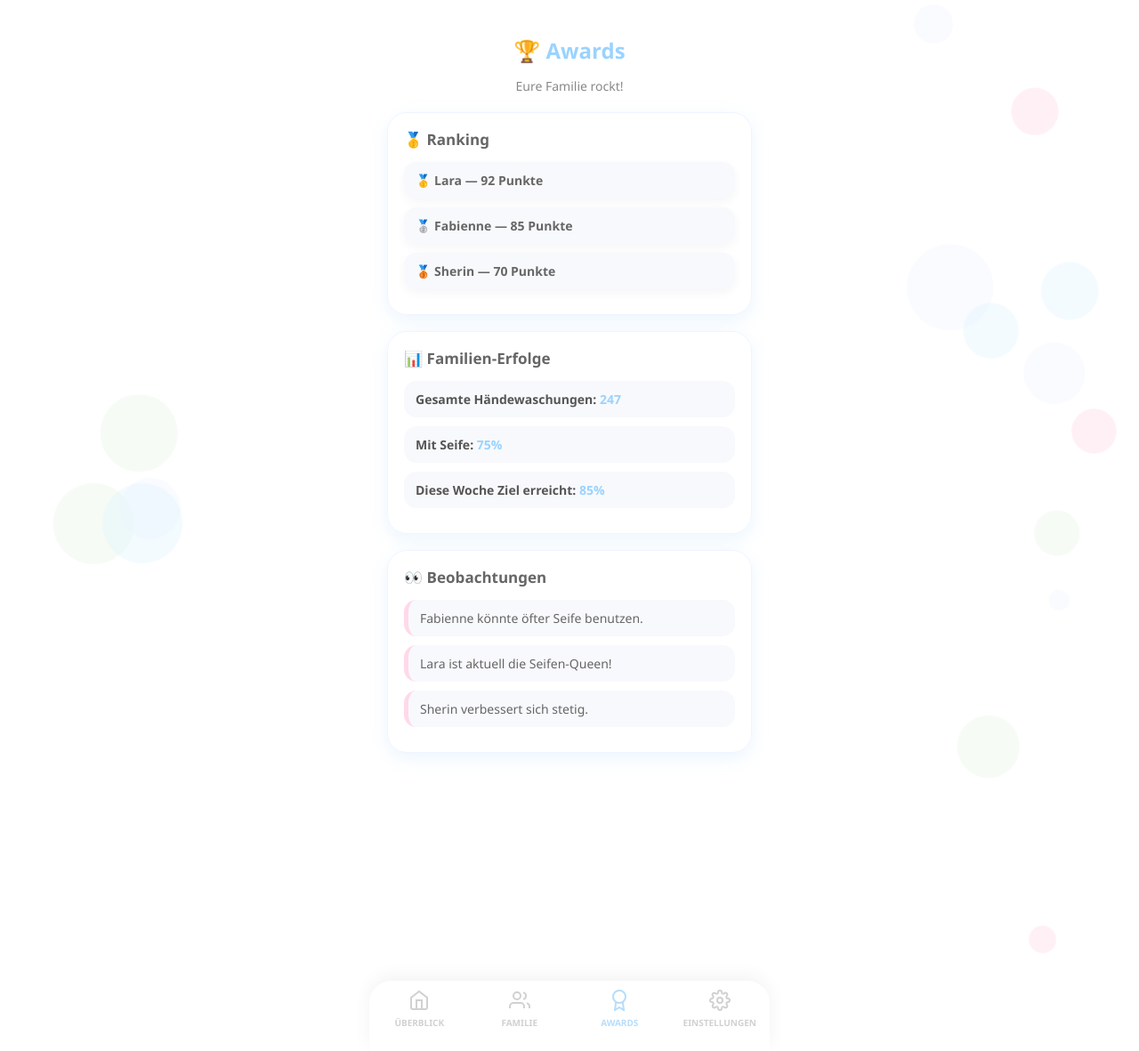
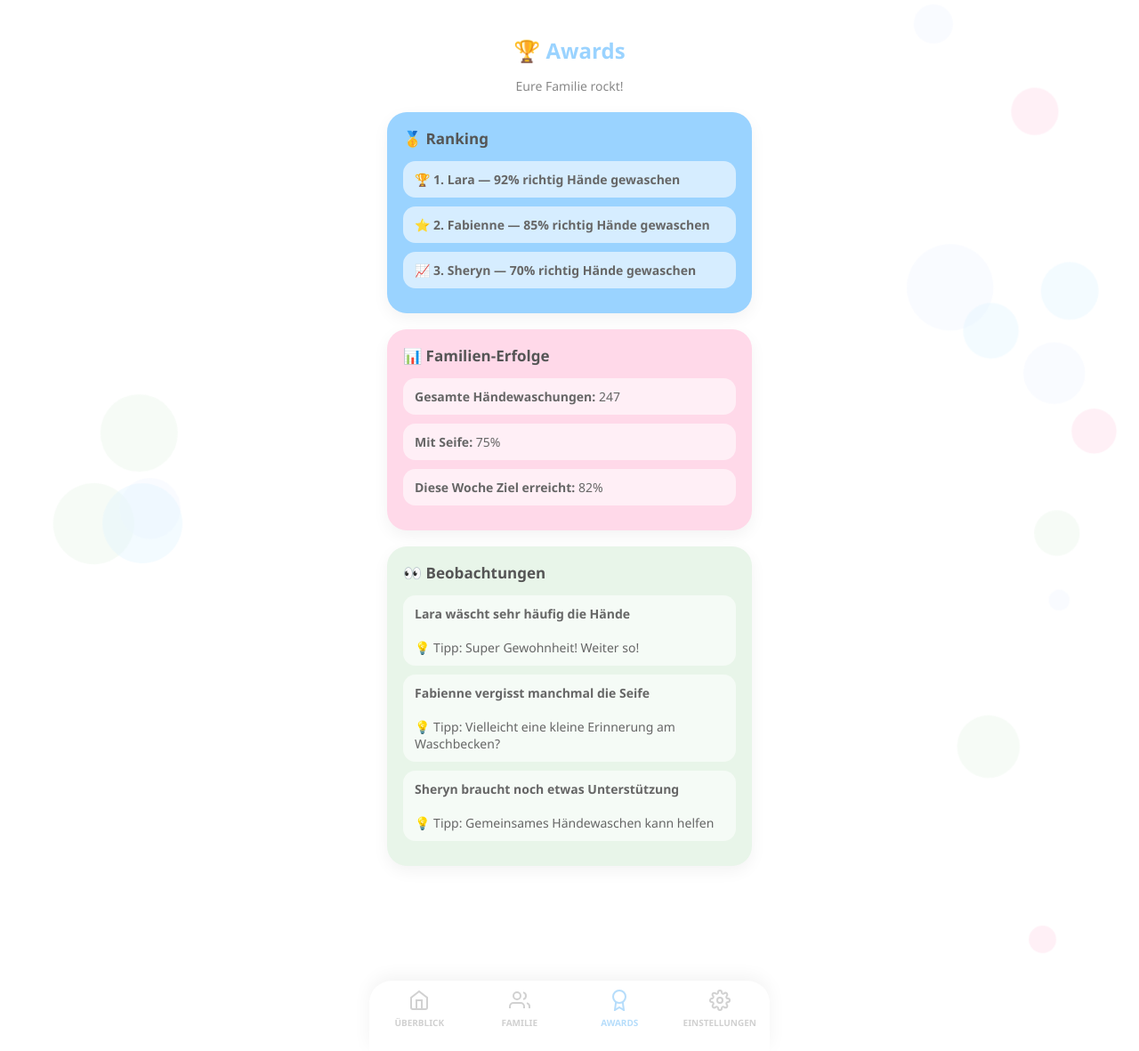
Before and after one commit to lara27e/im4_washy, a PHP site: page /protected.html in a window 1280 px wide, after a click on "AWARDS". Shown: the whole page at 89% size. Run offline with PHP 8.4, Linux system fonts and the light colour scheme.

Commit message:
award seite version 2

```diff
--- a/css/style.css
+++ b/css/style.css
@@ -674,38 +674,59 @@ button:active { transform: scale(0.98); }
   margin-bottom: 20px;
 }
 
-/* Awards-Karten */
+/* =========================
+   AWARDS KARTEN
+========================= */
+
 #awards .placeholder-card {
-  background: rgba(255, 255, 255, 0.9);
   border-radius: 22px;
   padding: 18px;
   margin-bottom: 18px;
-  box-shadow: 0 6px 18px rgba(180, 221, 252, 0.25);
-  border: 1px solid #f0f4ff;
+  box-shadow: 0 6px 18px rgba(0,0,0,0.05);
 }
 
-/* Überschriften in Karten */
+/* Ranking */
+#awards .placeholder-card:nth-of-type(1) {
+  background: #9ad3ff;
+}
+
+/* Familien-Erfolge */
+#awards .placeholder-card:nth-of-type(2) {
+  background: #ffd9e9;
+}
+
+/* Beobachtungen */
+#awards .placeholder-card:nth-of-type(3) {
+  background: #e8f5e9;
+}
+
+/* Überschriften */
 #awards h3 {
   margin-top: 0;
   margin-bottom: 14px;
-  color: #666;
+  color: #555;
   font-size: 17px;
 }
 
-/* Ranking */
+/* =========================
+   RANKING
+========================= */
+
 #familyRanking p {
-  background: linear-gradient(90deg, #B4DDFC, #ffd9e9);
+  background: rgba(255,255,255,0.7);
   color: #555;
   padding: 12px 14px;
   border-radius: 16px;
   margin: 10px 0;
   font-weight: 600;
-  box-shadow: 0 4px 12px rgba(0,0,0,0.04);
 }
 
-/* Familien-Erfolge */
+/* =========================
+   FAMILIENERFOLGE
+========================= */
+
 #awards .placeholder-card p {
-  background: #f8f9fc;
+  background: rgba(255,255,255,0.6);
   border-radius: 14px;
   padding: 11px 13px;
   margin: 10px 0;
@@ -713,30 +734,15 @@ button:active { transform: scale(0.98); }
   font-size: 14px;
 }
 
-#awards .placeholder-card p strong {
-  color: #555;
-}
+/* =========================
+   BEOBACHTUNGEN
+========================= */
 
-#totalWashCount,
-#soapRate,
-#weeklySuccess {
-  color: #9ad3ff;
-  font-weight: 700;
-}
-
-/* Beobachtungen */
 #observationsList p {
-  background: #fff1f7;
-  border-left: 5px solid #ffd9e9;
+  background: rgba(255,255,255,0.7);
   border-radius: 14px;
   padding: 12px 14px;
   margin: 10px 0;
   color: #666;
   font-size: 14px;
 }
-
-/* sanfter Button-/Card-Effekt */
-#awards .placeholder-card:hover {
-  transform: translateY(-2px);
-  transition: 0.2s ease;
-}
--- a/js/protected.js
+++ b/js/protected.js
@@ -213,3 +213,71 @@ function addNewFamilyCard(name, role, emoji, color) {
   `;
   familyList.appendChild(newCard);
 }
+
+// ==========================================
+// 4. AWARDS / RANKING / FAMILIEN-ERFOLGE
+// ==========================================
+
+const awardsData = [
+  { name: "Fabienne", percent: 85, soap: 70 },
+  { name: "Lara", percent: 92, soap: 95 },
+  { name: "Sheryn", percent: 70, soap: 60 }
+];
+
+const rankingDiv = document.getElementById("familyRanking");
+
+if (rankingDiv) {
+  rankingDiv.innerHTML = "";
+
+  awardsData
+    .sort((a, b) => b.percent - a.percent)
+    .forEach((child, index) => {
+      let icon = "📈";
+      if (index === 0) icon = "🏆";
+      if (index === 1) icon = "⭐";
+
+      const item = document.createElement("p");
+      item.innerHTML = `${icon} ${index + 1}. ${child.name} — ${child.percent}% richtig Hände gewaschen`;
+      rankingDiv.appendChild(item);
+    });
+}
+
+const totalWashCount = document.getElementById("totalWashCount");
+const soapRate = document.getElementById("soapRate");
+const weeklySuccess = document.getElementById("weeklySuccess");
+
+if (totalWashCount && soapRate && weeklySuccess) {
+  const totalPercent = awardsData.reduce((sum, child) => sum + child.percent, 0);
+  const totalSoap = awardsData.reduce((sum, child) => sum + child.soap, 0);
+
+  totalWashCount.innerText = totalPercent;
+  soapRate.innerText = Math.round(totalSoap / awardsData.length) + "%";
+  weeklySuccess.innerText = Math.round(totalPercent / awardsData.length) + "%";
+}
+
+const observations = [
+  {
+    title: "Lara wäscht sehr häufig die Hände",
+    tip: "Super Gewohnheit! Weiter so!"
+  },
+  {
+    title: "Fabienne vergisst manchmal die Seife",
+    tip: "Vielleicht eine kleine Erinnerung am Waschbecken?"
+  },
+  {
+    title: "Sheryn braucht noch etwas Unterstützung",
+    tip: "Gemeinsames Händewaschen kann helfen"
+  }
+];
+
+const obsDiv = document.getElementById("observationsList");
+
+if (obsDiv) {
+  obsDiv.innerHTML = "";
+
+  observations.forEach(obs => {
+    const box = document.createElement("p");
+    box.innerHTML = `<strong>${obs.title}</strong><br><br>💡 Tipp: ${obs.tip}`;
+    obsDiv.appendChild(box);
+  });
+}
--- a/protected.html
+++ b/protected.html
@@ -197,69 +197,28 @@
     </script>
 
     <script>
-// Beispiel-Daten (später durch echte Datenbankwerte ersetzen)
 
-const childrenData = [
-  { name: "Fabienne", score: 85, soap: 70 },
-  { name: "Lara", score: 92, soap: 95 },
-  { name: "Sherin", score: 70, soap: 60 }
-];
+<section id="awards" class="tab-content">
+  <h1>Awards</h1>
+  <p class="subtitle">Eure Familien-Erfolge</p>
 
-// =====================
-// RANKING (beste zuerst)
-// =====================
+  <div class="placeholder-card">
+    <h3>Ranking</h3>
+    <div id="familyRanking"></div>
+  </div>
 
-childrenData.sort((a, b) => b.score - a.score);
+  <div class="placeholder-card">
+    <h3>Familien-Erfolge</h3>
+    <p>Gesamte Händewaschungen: <span id="totalWashCount">0</span></p>
+    <p>Mit Seife: <span id="soapRate">0%</span></p>
+    <p>Wochenziel erreicht: <span id="weeklySuccess">0%</span></p>
+  </div>
 
-const rankingDiv = document.getElementById("familyRanking");
-
-childrenData.forEach((child, index) => {
-
-    let medal = "";
-    if(index === 0) medal = "🥇";
-    else if(index === 1) medal = "🥈";
-    else if(index === 2) medal = "🥉";
-
-    const item = document.createElement("p");
-    item.innerHTML = `${medal} ${child.name} — ${child.score} Punkte`;
-    rankingDiv.appendChild(item);
-});
-
-// =====================
-// FAMILIENSTATISTIK
-// =====================
-
-let totalScore = 0;
-let totalSoap = 0;
-
-childrenData.forEach(child => {
-    totalScore += child.score;
-    totalSoap += child.soap;
-});
-
-document.getElementById("totalWashCount").innerText = totalScore;
-document.getElementById("soapRate").innerText =
-    Math.round(totalSoap / childrenData.length) + "%";
-
-document.getElementById("weeklySuccess").innerText = "85%"; // Beispielwert
-
-// =====================
-// BEOBACHTUNGEN
-// =====================
-
-const observations = [
-    "Fabienne könnte öfter Seife benutzen.",
-    "Lara ist aktuell die Seifen-Queen!",
-    "Sherin verbessert sich stetig."
-];
-
-const obsDiv = document.getElementById("observationsList");
-
-observations.forEach(text => {
-    const p = document.createElement("p");
-    p.innerText = text;
-    obsDiv.appendChild(p);
-});
+  <div class="placeholder-card">
+    <h3>Beobachtungen</h3>
+    <div id="observationsList"></div>
+  </div>
+</section>
 
 </script>
 
```
